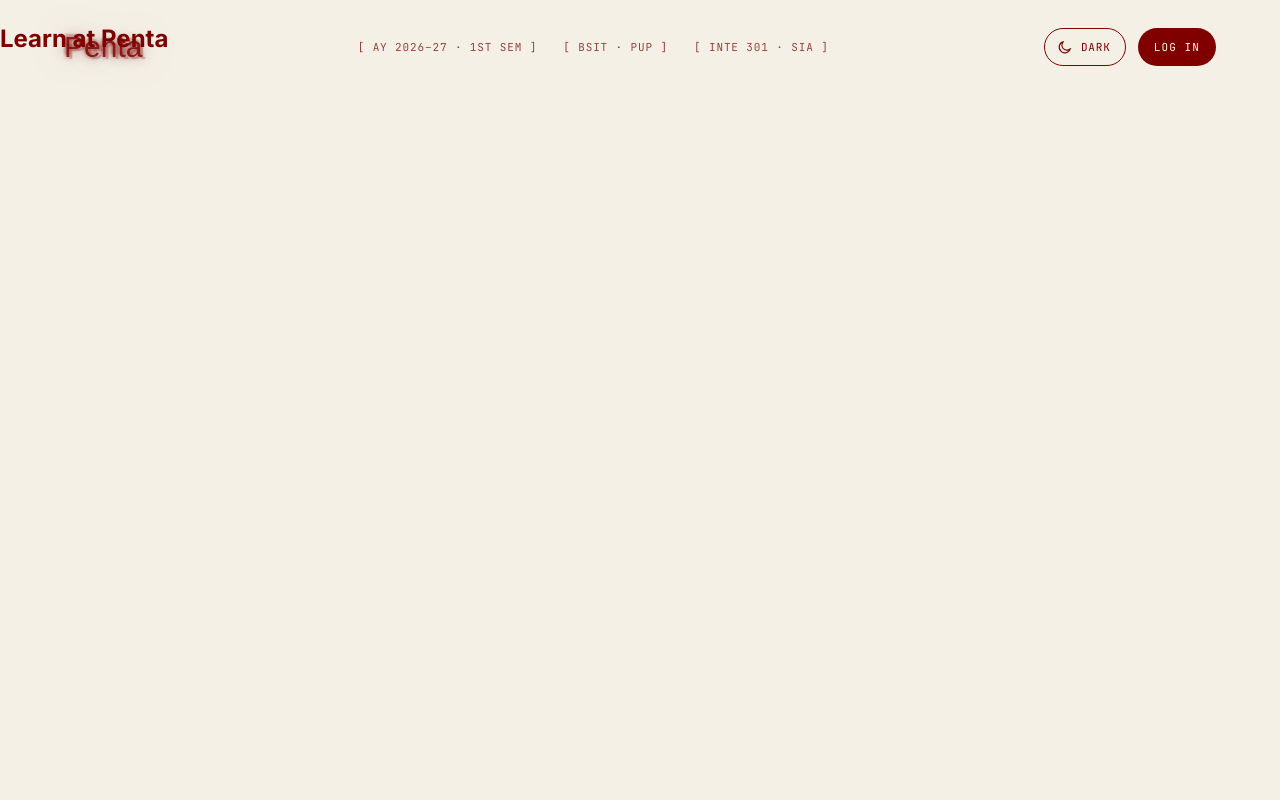
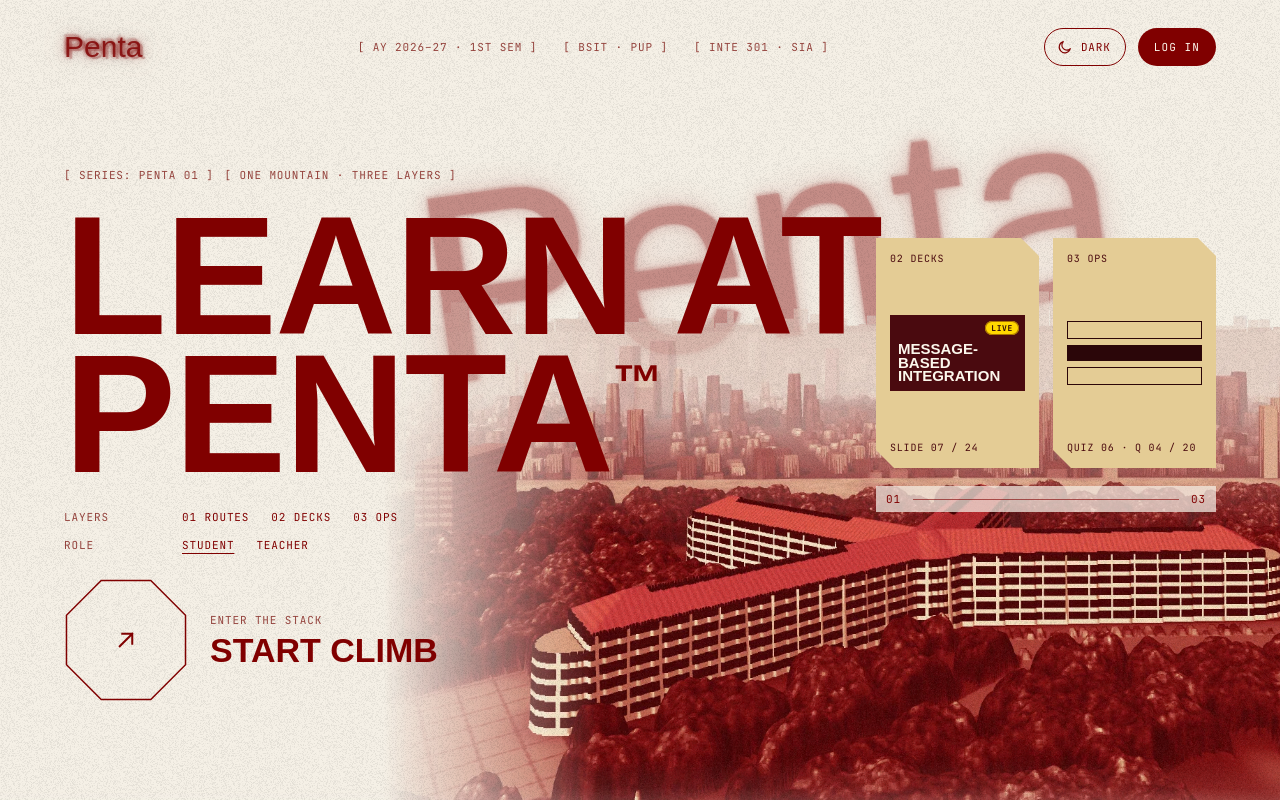
Before and after one commit to lauurnce/my-side-projects, a Next.js app in the folder penta/: page / in a window 1280 px wide. Shown: the top 800 px of the page. Built offline with nearby package versions, Linux system fonts and the light colour scheme; a web font is replaced by a local one.

Commit message:
feat(landing): build the hero with the building, spray tag and parallax

```diff
--- a/penta/src/components/landing/Hero.module.css
+++ b/penta/src/components/landing/Hero.module.css
@@ -4,3 +4,295 @@
   min-height: 960px;
   overflow: hidden;
 }
+
+.tag {
+  position: absolute;
+  z-index: 0;
+  left: 60%;
+  top: 110px;
+  font-size: 270px;
+  opacity: 0.42;
+  transform: translate(-50%, calc(var(--h) * -140px)) rotate(-8deg);
+}
+
+.building {
+  position: absolute;
+  z-index: 1;
+  left: 30%;
+  bottom: 0;
+  width: 70%;
+  height: 80%;
+  background-position: 62% 16%;
+  -webkit-mask-image: linear-gradient(90deg, transparent 0%, var(--ink) 24%);
+  mask-image: linear-gradient(90deg, transparent 0%, var(--ink) 24%);
+  transform: translateY(calc(var(--h) * 80px));
+}
+
+.fade {
+  position: absolute;
+  z-index: 1;
+  left: 0;
+  right: 0;
+  bottom: 0;
+  height: 18%;
+  background: linear-gradient(to top, rgba(var(--bg-rgb), 1), rgba(var(--bg-rgb), 0));
+}
+
+.grain {
+  position: absolute;
+  z-index: 1;
+  inset: 0;
+  pointer-events: none;
+  mix-blend-mode: var(--grain-blend);
+}
+
+.grid {
+  position: relative;
+  z-index: 2;
+  display: grid;
+  grid-template-columns: minmax(0, 1fr) 340px;
+  gap: 40px;
+  padding: 168px var(--gutter) 0;
+  line-height: normal;
+}
+
+.main {
+  display: flex;
+  flex-direction: column;
+  align-items: flex-start;
+  gap: 26px;
+}
+
+.labels {
+  margin: 0;
+  display: flex;
+  flex-wrap: wrap;
+  gap: 0 0.68em;
+}
+
+.headline {
+  margin: 0;
+  font-family: var(--font-display);
+  font-weight: 900;
+  font-size: 168px;
+  line-height: 0.82;
+  letter-spacing: -0.01em;
+  text-transform: uppercase;
+}
+
+.line {
+  display: block;
+  white-space: nowrap;
+}
+
+.mark {
+  position: relative;
+  top: 0.25em;
+  font-size: 0.3em;
+  line-height: 1;
+  vertical-align: top;
+}
+
+.rows {
+  display: flex;
+  flex-direction: column;
+  gap: 14px;
+  max-width: 460px;
+  font-family: var(--font-mono);
+  font-size: 11px;
+  letter-spacing: 0.08em;
+  text-transform: uppercase;
+  cursor: default;
+}
+
+.row {
+  margin: 0;
+  display: grid;
+  grid-template-columns: 96px;
+  grid-auto-flow: column;
+  grid-auto-columns: auto;
+  gap: 22px;
+  align-items: baseline;
+  justify-content: start;
+}
+
+.rowName {
+  color: var(--fg-muted);
+}
+
+.marked {
+  text-decoration: underline;
+  text-underline-offset: 4px;
+}
+
+.side {
+  display: flex;
+  flex-direction: column;
+  gap: 18px;
+  padding-top: 70px;
+}
+
+.cards {
+  display: grid;
+  grid-template-columns: repeat(2, minmax(0, 1fr));
+  gap: 14px;
+}
+
+.card {
+  --clip: 18px;
+  display: flex;
+  flex-direction: column;
+  justify-content: space-between;
+  gap: 10px;
+  height: 230px;
+  padding: 14px;
+  box-sizing: border-box;
+  background: var(--card);
+  color: var(--ink);
+}
+
+.cardLabel {
+  font-family: var(--font-mono);
+  font-size: 10px;
+  letter-spacing: 0.08em;
+  text-transform: uppercase;
+  color: var(--ink-2);
+}
+
+.slide {
+  position: relative;
+  display: flex;
+  align-items: flex-end;
+  aspect-ratio: 16 / 9;
+  padding: 8px;
+  box-sizing: border-box;
+  background: var(--ink-2);
+  color: var(--on-ink);
+}
+
+.slideTitle {
+  font-family: var(--font-display);
+  font-weight: 900;
+  font-size: 15px;
+  line-height: 0.9;
+  text-transform: uppercase;
+}
+
+.chip {
+  position: absolute;
+  top: 6px;
+  right: 6px;
+  padding: 2px 6px;
+  border-radius: 999px;
+  background: var(--accent);
+  color: var(--ink);
+  font-family: var(--font-mono);
+  font-size: 8px;
+  font-weight: 700;
+  letter-spacing: 0.08em;
+  box-shadow: inset 0 0 0 1px var(--accent-edge);
+}
+
+.options {
+  display: flex;
+  flex-direction: column;
+  gap: 6px;
+}
+
+.option,
+.optionPicked {
+  height: 16px;
+  box-sizing: content-box;
+}
+
+.option {
+  border: 1px solid var(--ink);
+}
+
+.optionPicked {
+  background: var(--ink);
+}
+
+.counter {
+  display: flex;
+  align-items: center;
+  gap: 12px;
+  padding: 6px 10px;
+  background: rgba(var(--scrim-rgb), 0.72);
+  color: var(--fg);
+  font-family: var(--font-mono);
+  font-size: 11px;
+  letter-spacing: 0.08em;
+}
+
+.counterLine {
+  flex: 1;
+  height: 1px;
+  background: rgba(var(--fg-rgb), 0.6);
+}
+
+.scroll,
+.scroll:hover {
+  color: var(--fg);
+}
+
+.scroll {
+  position: absolute;
+  z-index: 3;
+  left: var(--gutter);
+  bottom: 14px;
+  display: inline-flex;
+  align-items: center;
+  gap: 8px;
+  min-height: 44px;
+  line-height: normal;
+  text-decoration: none;
+  font-family: var(--font-mono);
+  font-size: 11px;
+  letter-spacing: 0.08em;
+  text-transform: uppercase;
+}
+
+@media (max-width: 1100px) {
+  .grid {
+    grid-template-columns: minmax(0, 1fr);
+  }
+
+  .side {
+    display: none;
+  }
+}
+
+@media (max-width: 760px) {
+  .grid {
+    padding: 132px 20px 0;
+  }
+
+  .headline {
+    font-size: 84px;
+  }
+
+  .scroll {
+    left: 20px;
+  }
+}
+
+@media (max-height: 760px) and (min-width: 761px) {
+  .grid {
+    padding-top: 128px;
+  }
+
+  .headline {
+    font-size: 128px;
+  }
+}
+
+@media (prefers-reduced-motion: reduce) {
+  .tag {
+    transform: translate(-50%, 0) rotate(-8deg);
+  }
+
+  .building {
+    transform: none;
+  }
+}
--- a/penta/src/components/landing/Hero.tsx
+++ b/penta/src/components/landing/Hero.tsx
@@ -1,9 +1,84 @@
+import { BracketLabel } from "@/components/ui/BracketLabel";
+import { Grain } from "@/components/ui/Grain";
+import { OctagonCTA } from "@/components/ui/OctagonCTA";
+import { SprayTag } from "@/components/ui/SprayTag";
+import { heroContent } from "@/content/landing";
 import styles from "./Hero.module.css";
 
 export function Hero() {
+  const { labels, headline, rows, cta, deckCard, opsCard, counter, scroll, tag } = heroContent;
   return (
     <section className={styles.hero} data-landing="hero">
-      <h1>Learn at Penta</h1>
+      <SprayTag className={styles.tag}>{tag}</SprayTag>
+      <div aria-hidden="true" className={`building-image ${styles.building}`} />
+      <div aria-hidden="true" className={styles.fade} />
+      <div className={styles.grain}>
+        <Grain />
+      </div>
+
+      <div className={styles.grid}>
+        <div className={styles.main}>
+          <p className={styles.labels}>
+            {labels.map((label) => (
+              <BracketLabel key={label}>{label}</BracketLabel>
+            ))}
+          </p>
+          <h1 className={styles.headline}>
+            <span className={styles.line}>{headline.first}</span>{" "}
+            <span className={styles.line}>
+              {headline.second}
+              <sup className={styles.mark}>{headline.mark}</sup>
+            </span>
+          </h1>
+          <div className={styles.rows}>
+            {rows.map((row) => (
+              <p key={row.name} className={styles.row}>
+                <span className={styles.rowName}>{row.name}</span>
+                {row.values.map((value, index) => (
+                  <span key={value} className={index === row.marked ? styles.marked : undefined}>
+                    {value}
+                  </span>
+                ))}
+              </p>
+            ))}
+          </div>
+          <OctagonCTA href={cta.href} eyebrow={cta.eyebrow} title={cta.title} size={124} />
+        </div>
+
+        <div aria-hidden="true" className={styles.side}>
+          <div className={styles.cards}>
+            <div className={`clip-card ${styles.card}`}>
+              <span className={styles.cardLabel}>{deckCard.layer}</span>
+              <div className={styles.slide}>
+                <span className={styles.slideTitle}>{deckCard.title}</span>
+                <span className={styles.chip}>{deckCard.chip}</span>
+              </div>
+              <span className={styles.cardLabel}>{deckCard.foot}</span>
+            </div>
+            <div className={`clip-card ${styles.card}`}>
+              <span className={styles.cardLabel}>{opsCard.layer}</span>
+              <div className={styles.options}>
+                <div className={styles.option} />
+                <div className={styles.optionPicked} />
+                <div className={styles.option} />
+              </div>
+              <span className={styles.cardLabel}>{opsCard.foot}</span>
+            </div>
+          </div>
+          <div className={styles.counter}>
+            <span>{counter.from}</span>
+            <span className={styles.counterLine} />
+            <span>{counter.to}</span>
+          </div>
+        </div>
+      </div>
+
+      <a href={scroll.href} className={styles.scroll}>
+        <span>{scroll.label}</span>
+        <svg width="16" height="16" viewBox="0 0 24 24" aria-hidden="true">
+          <path d="M6 9 L12 15 L18 9" fill="none" stroke="currentColor" strokeWidth="1.6" />
+        </svg>
+      </a>
     </section>
   );
 }
```
Also changed, not shown: 1 other file (tests, documents, lock files or other folders).
